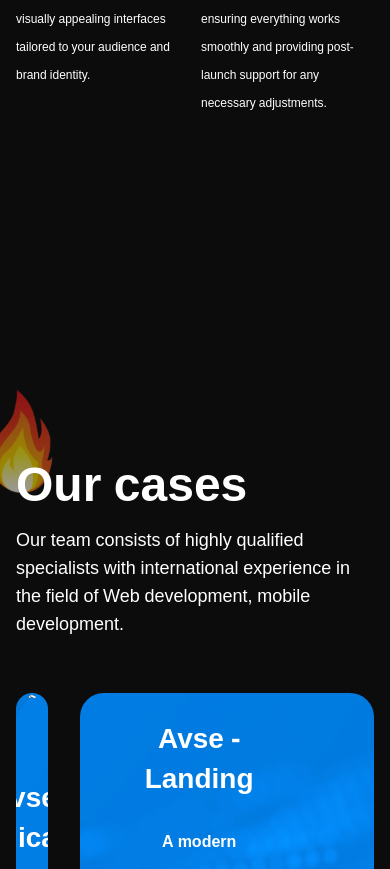
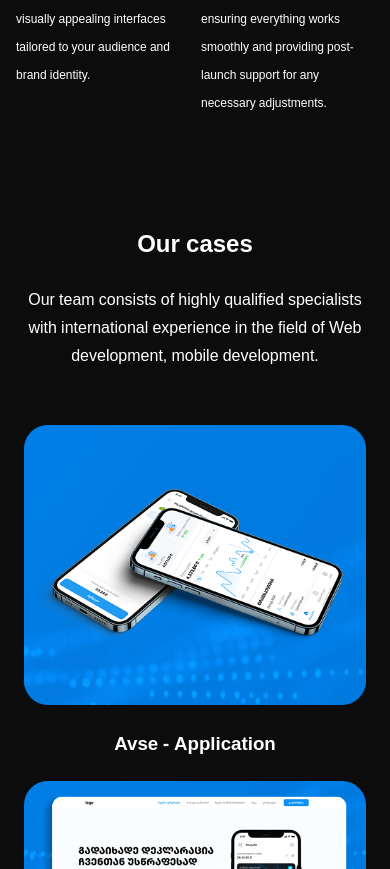
Before and after one commit to NikolozBeqauri/teamProfile, a Next.js app: page /en in a window 390 px wide. Shown: the part 2187-3056 px from the top of the page. Built offline with nearby package versions, Linux system fonts and the light colour scheme.

Commit message:
feat: added cases responsive

```diff
--- a/app/components/HowWeWork/HowWeWork.module.scss
+++ b/app/components/HowWeWork/HowWeWork.module.scss
@@ -62,7 +62,7 @@
   line-height: 28px;
 }
 
-@media (max-width: 1024px) {
+@media (max-width: 1350px) {
   .wrapper {
     flex-direction: column;
     align-items: center;
--- a/app/components/OurCases/OurCases.module.scss
+++ b/app/components/OurCases/OurCases.module.scss
@@ -117,6 +117,7 @@
     overflow: hidden;
     border-radius: 24px;
     gap: 64px;
+
     &::before {
         content: '';
         position: absolute;
@@ -170,3 +171,174 @@
 }
 
 //animation end
+.pilzLandingLaptopImg {
+    display: none;
+}
+
+.leptopH3 {
+    display: none;
+}
+
+@media (max-width: 1300px) {
+
+    .avseLanding,
+    .pilzWrapper {
+        padding: 24px 16px;
+    }
+
+    .avseApp {
+        max-width: 350px;
+    }
+}
+
+@media (max-width: 1200px) {
+
+    .avseLanding,
+    .pilzWrapper {
+        gap: 16px;
+    }
+
+    .secondaryTexts h3 {
+        font-size: 24px;
+        font-weight: 700;
+        line-height: 36px;
+        margin-bottom: 18px;
+    }
+
+    .secondaryTexts p {
+        font-size: 14px;
+        font-weight: 700;
+        line-height: 36px;
+    }
+
+    .casesWrapper {
+        gap: 24px
+    }
+
+    .secondSectionWrapper {
+        gap: 32px
+    }
+
+    .avseApp {
+        max-width: 300px;
+    }
+}
+
+@media (max-width: 1100px) {
+    .secondaryTexts h3 {
+        font-size: 18px;
+
+    }
+
+    .secondaryTexts p {
+        font-size: 12px;
+    }
+}
+
+@media (max-width: 1024px) {
+    .wrapper {
+        padding: 100px 64px;
+    }
+
+    .texts h2 {
+        font-size: 36px;
+    }
+
+    .casesWrapper {
+        flex-direction: column;
+    }
+
+    .avseApp {
+        flex-direction: row-reverse;
+        max-width: 100%;
+        min-height: auto;
+        justify-content: space-between;
+        padding: 32px;
+    }
+
+    .avseLanding,
+    .pilzWrapper {
+        justify-content: space-between;
+        padding: 32px;
+    }
+}
+
+@media (max-width: 850px) {
+    .texts {
+        align-items: center;
+    }
+
+    .texts h2 {
+        text-align: center;
+        font-size: 32px;
+    }
+
+    .texts p {
+        font-size: 16px;
+        text-align: center;
+    }
+
+    .texts img {
+        display: none;
+    }
+}
+
+@media (max-width: 730px) {
+    .wrapper {
+        align-items: center;
+    }
+
+    .texts h2 {
+        font-size: 28px;
+    }
+
+    .avseApp {
+        justify-content: center;
+        padding: 32px;
+        max-width: 550px;
+    }
+
+    .avseLanding,
+    .pilzWrapper {
+        max-width: 550px;
+        justify-content: center;
+    }
+
+    .secondaryTexts {
+        display: none;
+    }
+
+    .pilzLandingImg {
+        display: none;
+    }
+
+    .pilzLandingLaptopImg {
+        display: flex;
+    }
+
+    .leptopH3 {
+        display: flex;
+        width: 100%;
+        justify-content: center;
+    }
+}
+
+@media (max-width: 630px) {
+    .secondSectionWrapper {
+        gap: 24px;
+    }
+
+    .texts h2 {
+        font-size: 24px;
+    }
+
+    .wrapper {
+        padding: 100px 24px;
+    }
+
+    .avseApp,
+    .avseLanding,
+    .pilzWrapper {
+        padding: 12px 16px;
+    }
+}
--- a/app/components/OurCases/OurCases.tsx
+++ b/app/components/OurCases/OurCases.tsx
@@ -30,6 +30,9 @@
                         <p>{t('cases.0.description')}</p>
                     </div>
                 </div>
+
+                <h3 className={styles.leptopH3}>{t('cases.0.title')}</h3>
+
                 <div className={styles.secondSectionWrapper}>
                     <div className={styles.avseLanding}>
                         <div className={styles.secondaryTexts}>
@@ -43,6 +46,9 @@
                             width={481}
                         />
                     </div>
+
+                    <h3 className={styles.leptopH3}>{t('cases.1.title')}</h3>
+
                     <div className={styles.pilzWrapper}>
                         <div className={styles.secondaryTexts}>
                             <h3>{t('cases.2.title')}</h3>
@@ -53,8 +59,18 @@
                             alt='pilzLanding'
                             height={307}
                             width={481}
+                            className={styles.pilzLandingImg}
+                        />
+                        <Image
+                            src={'/pilzLandingLaptop.png'}
+                            alt='pilzLanding'
+                            className={styles.pilzLandingLaptopImg}
+                            height={307}
+                            width={381}
                         />
                     </div>
+                    <h3 className={styles.leptopH3}>{t('cases.2.title')}</h3>
+
                 </div>
             </div>
         </div>
```
Also changed, not shown: public/pilzLandingLaptop.png (added).
